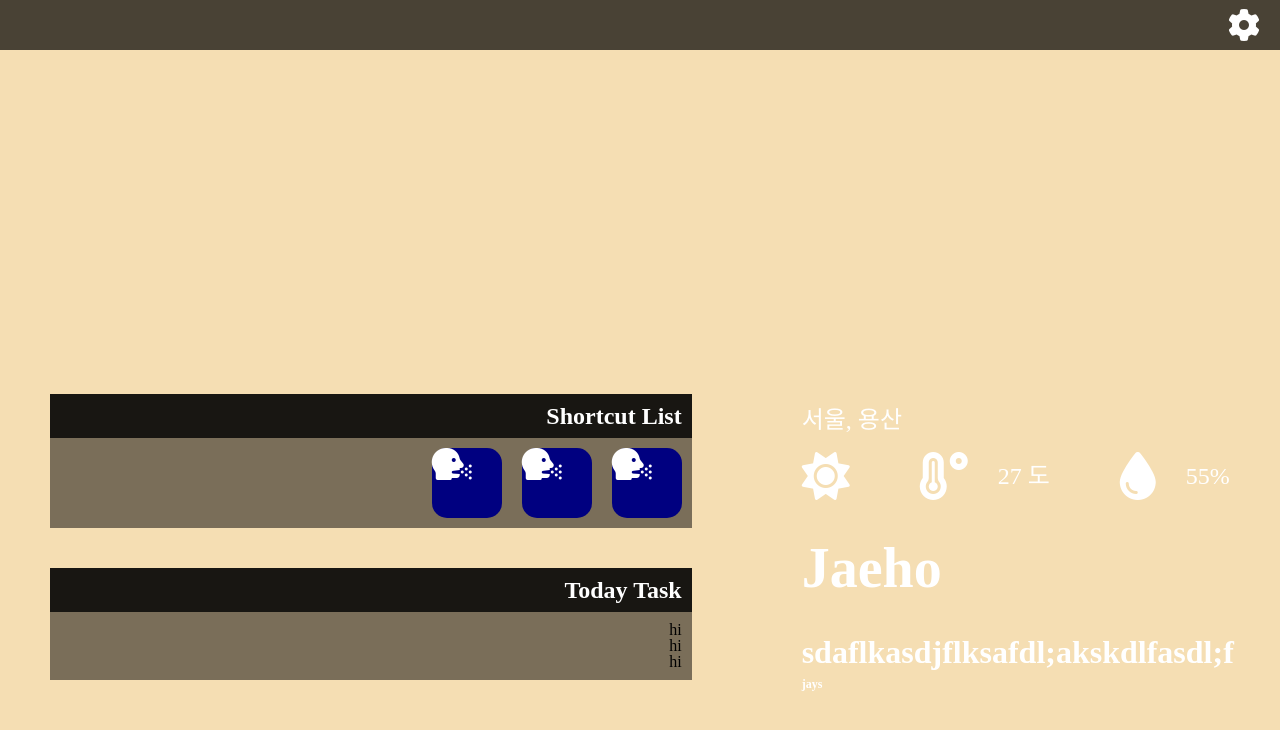
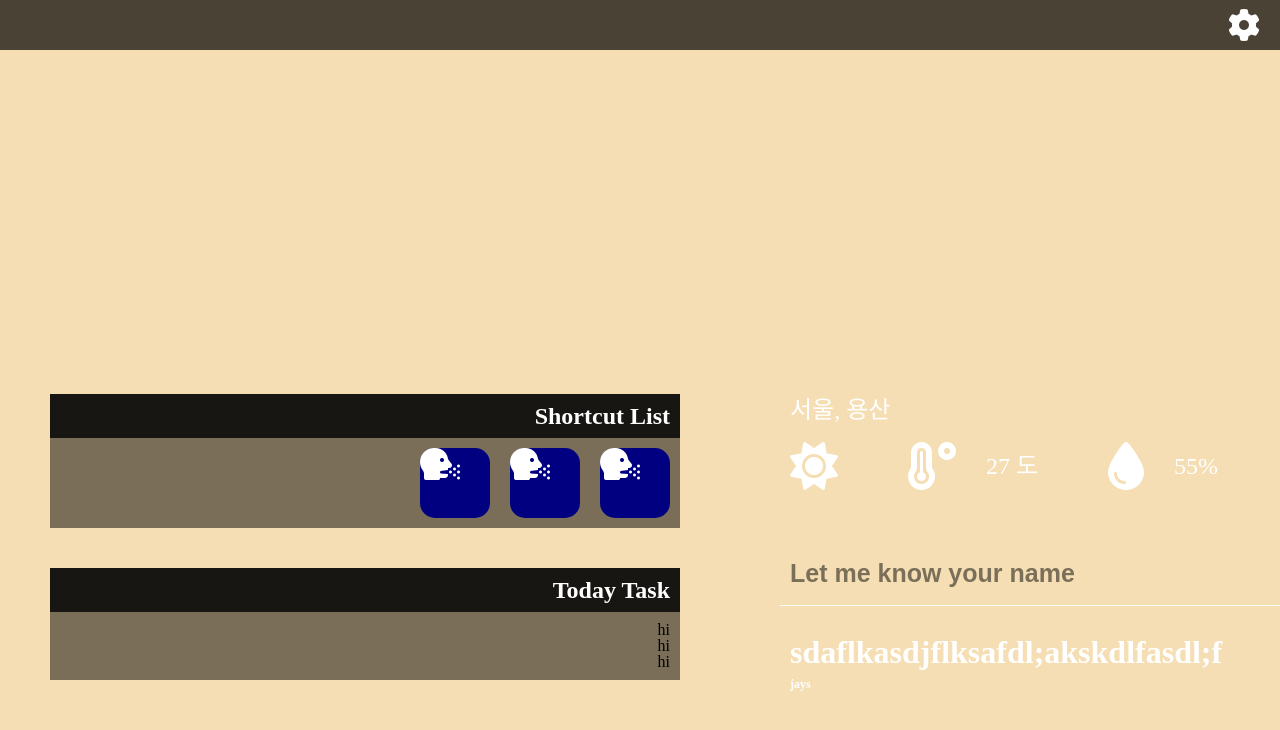
Before and after one commit to student-jay/momentum, a plain HTML site: page index.html in a window 1280 px wide. Drawn offline with Linux system fonts and the light colour scheme.

Commit message:
Layout work is done

```diff
--- a/css/layout_b.css
+++ b/css/layout_b.css
@@ -56,7 +56,10 @@
     padding: 30px 10px 10px 10px;
     color:white
 }
-
+.greeting-font--decoration{
+    border-bottom: 1px solid white;
+    width:500px;
+}
 .quatos-text-font{
     font-weight: 700;
     font-size:32px;
@@ -72,3 +75,15 @@
     padding: 0px 10px 10px 10px;
     color:white
 }
+
+#userName{
+    border:none;
+    border-bottom: 1px solid white;
+    width:500px;
+    background-color: rgba(0, 0, 0, 0);
+}
+
+#userName::placeholder{
+    font-size:25px;
+    color:rgba(0, 0, 0, 0.5);
+}
--- a/index.html
+++ b/index.html
@@ -49,7 +49,15 @@
                 <span> 55% </span>
               </div>
             </div>
-            <span class="greeting-font"> Jaeho</span>
+            <form>
+              <input
+                id="userName"
+                class="greeting-font"
+                type="text"
+                placeholder="Let me know your name"
+              />
+            </form>
+            <!-- <span class="greeting-font greeting-font--decoration"> Jaeho</span> -->
             <span class="quatos-text-font">
               sdaflkasdjflksafdl;akskdlfasdl;f</span
             >
```
